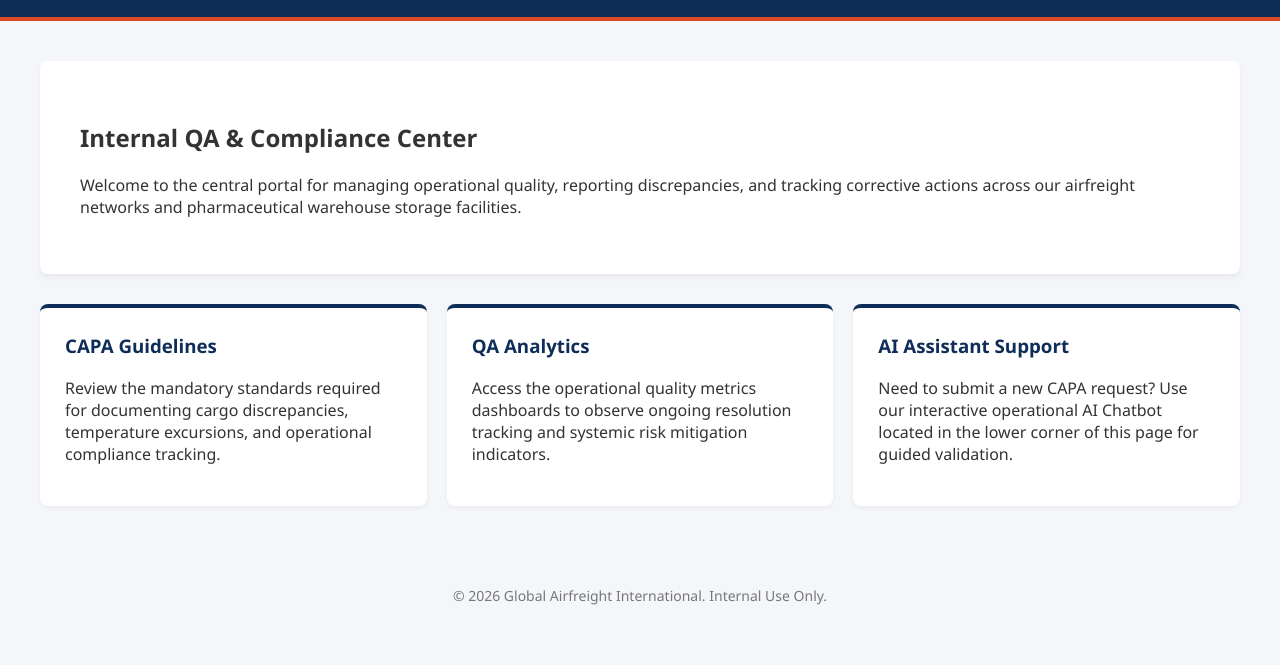
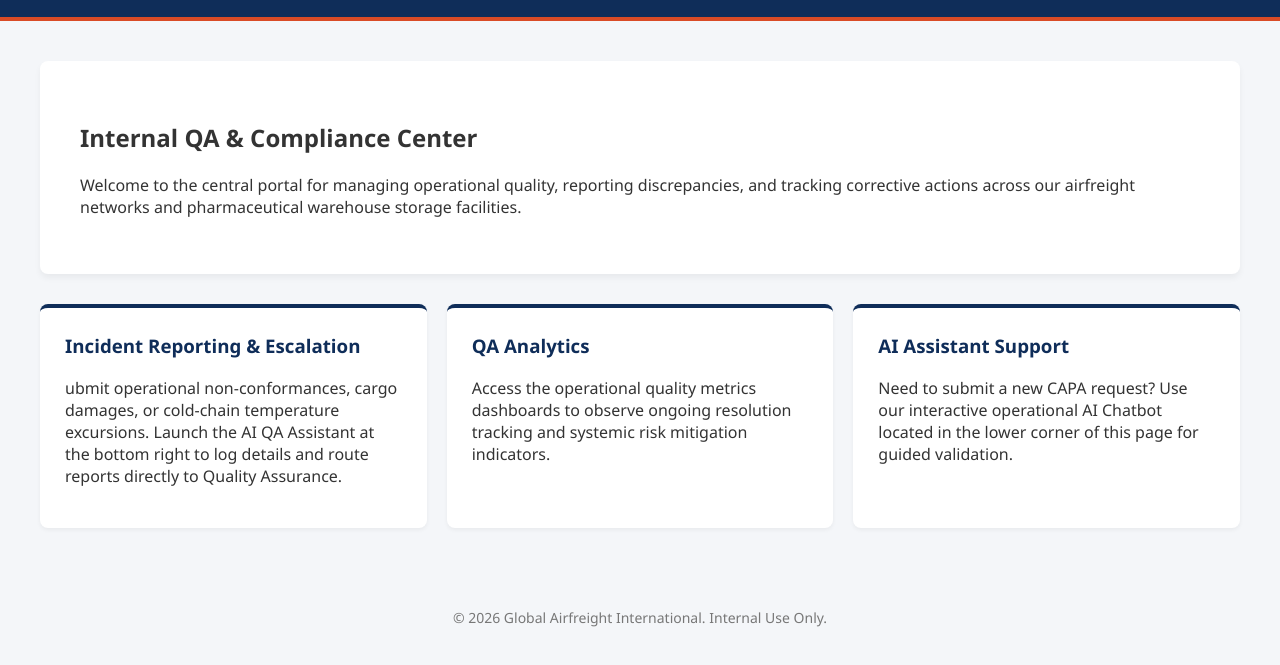
Before and after one commit to metalsubzero/Global-Airfreight-Quality-Portal, a plain HTML site: page index.html in a window 1280 px wide. Shown: the part 107-772 px from the top of the page. Drawn offline with Linux system fonts and the light colour scheme.

Commit message:
Update index.html

```diff
--- a/index.html
+++ b/index.html
@@ -81,8 +81,8 @@
 
         <div class="grid">
             <div class="card">
-                <h3>CAPA Guidelines</h3>
-                <p>Review the mandatory standards required for documenting cargo discrepancies, temperature excursions, and operational compliance tracking.</p>
+                <h3>Incident Reporting & Escalation</h3>
+                <p>ubmit operational non-conformances, cargo damages, or cold-chain temperature excursions. Launch the AI QA Assistant at the bottom right to log details and route reports directly to Quality Assurance.</p>
             </div>
             <div class="card">
                 <h3>QA Analytics</h3>
```
